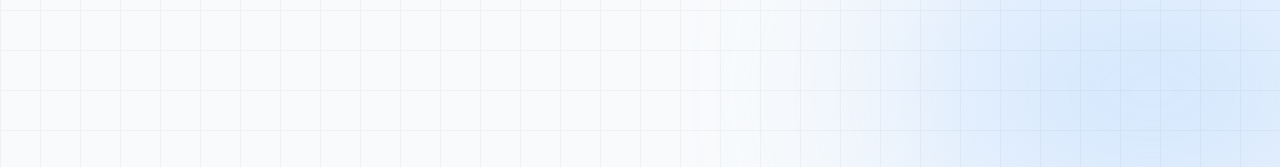
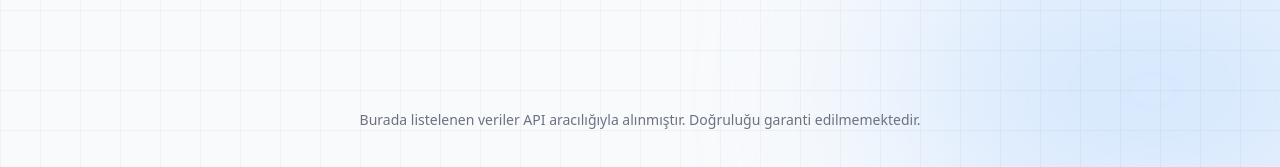
Before and after one commit to AhmetEnesKCC/nobetci-eczane, a Next.js app: page / in a window 1280 px wide. Shown: the part 630-797 px from the top of the page. Built offline with nearby package versions, Linux system fonts and the light colour scheme; no server answers.

Commit message:
FEAT: added warning

```diff
--- a/app/layout.tsx
+++ b/app/layout.tsx
@@ -4,6 +4,7 @@ import "./globals.css";
 import { ThemeProvider } from "@/components/providers/theme-provider";
 import { Header } from "@/components/layout/header";
 import { Background } from "@/components/layout/background";
+import { Footer } from "@/components/layout/footer";
 
 const geistSans = Geist({
   variable: "--font-geist-sans",
@@ -38,8 +39,10 @@ export default function RootLayout({
         >
           <Header />
           {children}
+          <Footer />
         </ThemeProvider>
         <Background />
+
       </body>
     </html>
   );
--- /dev/null
+++ b/components/layout/footer.tsx
@@ -0,0 +1,10 @@
+export const Footer = () => {
+    return (
+        <footer className="bg-transparent h-max p-4 fixed bottom-0 left-0 right-0">
+            <div className="max-w-7xl mx-auto px-4 py-6 sm:px-6 lg:px-8 text-center text-sm text-gray-500">
+                <p>Burada listelenen veriler API aracılığıyla alınmıştır. Doğruluğu garanti edilmemektedir.</p>
+
+            </div>
+        </footer>
+    )
+}
```
